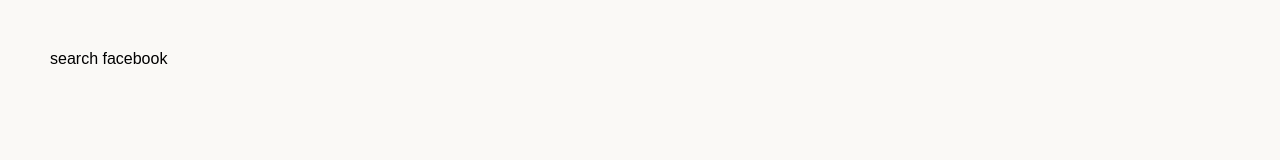
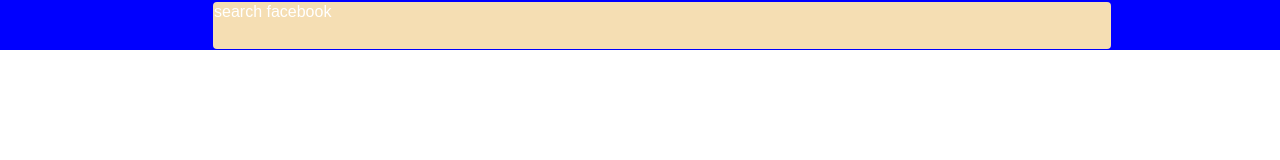
Before and after one commit to maybeHARSH/html-css, a plain HTML site: page index.html in a window 1280 px wide. Drawn offline with Linux system fonts and the light colour scheme.

Commit message:
Add files via upload

```diff
--- a/style.css
+++ b/style.css
@@ -1,20 +1,49 @@
-body {
-  font-family: "Poppins", sans-serif;
-  margin: 50px 50px 0 50px;
-  background-color: #faf9f6;
-  display: flex;
-  flex-direction: column;
-  min-height: 95vh;
-}
-.main {
-  flex: 1;
+* {
+    font-family: arial;
+    margin: 0;
+    border: border-box;
 }
 
-h1 {
-  font-size: 5rem;
+.nav-bar {
+    height: 50px;
+    background-color: blue;
+    align-items: center;
+    display: flex;
+    justify-content: space-evenly;
+    color: white;
 }
 
-footer {
-  text-align: right;
-  color: midnightblue;
+.nav-logo {
+    height:45px;
+    width: 40px;
 }
+
+.logo {
+    background-image: url("Screenshot\ 2023-11-30\ 152100.png");
+    background-size: cover;
+    border: 1.5px solid transparent;
+    height: 45px;
+    width: 40px;
+}
+
+.border{
+    border: 1.5px solid transparent;
+}
+
+.border:hover {
+    border: 1.5px solid rgb(252, 167, 167);
+}
+
+
+/** SEARCH BAR**/
+
+.nav-search {
+    height: 45px;
+    border: 1.5px solid transparent;
+    width: 70%;
+    background-color: wheat;
+    border-radius: 4px;
+    text-align: left;
+    justify-content:center
+
+}
```
Also changed, not shown: login.html (added, +11 -0 lines).
